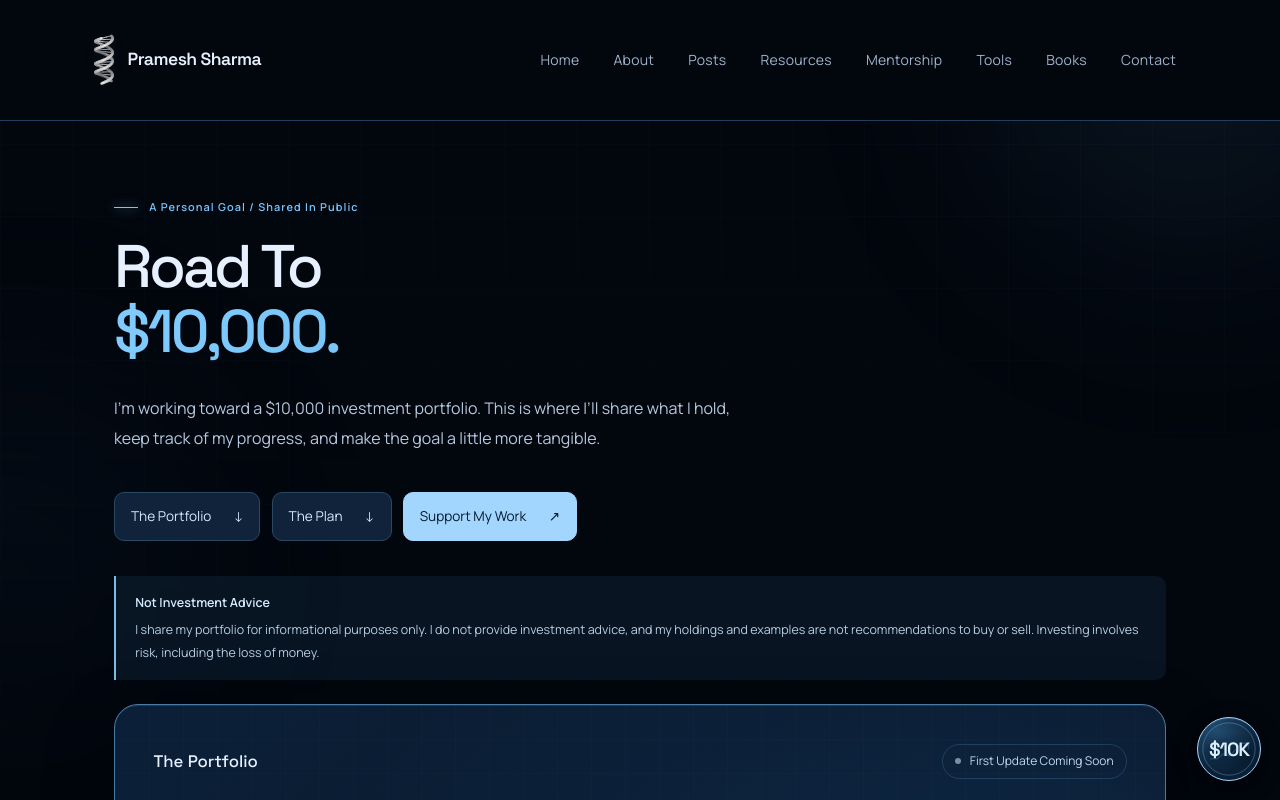
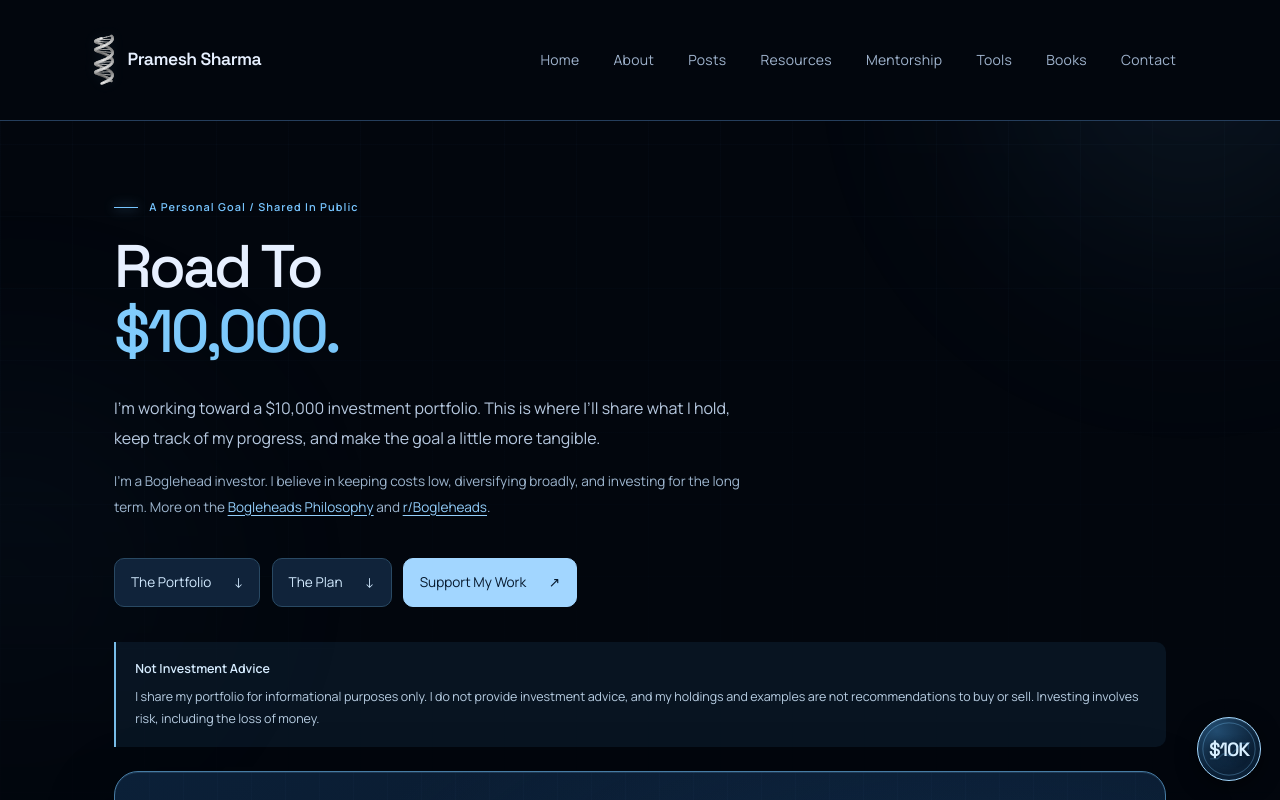
Before and after one commit to prameshsharma25/personal-website, a Next.js app: page /road-to-10000 in a window 1280 px wide. Shown: the top 800 px of the page. Built offline with nearby package versions, Linux system fonts and the light colour scheme.

Commit message:
Add Bogleheads investing philosophy and reading links

```diff
--- a/pages/road-to-10000.tsx
+++ b/pages/road-to-10000.tsx
@@ -170,7 +170,28 @@ export default function RoadTo10000({ referralUrl, coffeeUrl }: Props) {
           title="Road To"
           accent="$10,000."
           description="I’m working toward a $10,000 investment portfolio. This is where I’ll share what I hold, keep track of my progress, and make the goal a little more tangible."
-        />
+        >
+          <p className={styles.philosophy}>
+            I’m a Boglehead investor. I believe in keeping costs low,
+            diversifying broadly, and investing for the long term. More on the{' '}
+            <a
+              href="https://www.bogleheads.org/wiki/Bogleheads%C2%AE_investment_philosophy"
+              target="_blank"
+              rel="noopener noreferrer"
+            >
+              Bogleheads Philosophy
+            </a>{' '}
+            and{' '}
+            <a
+              href="https://www.reddit.com/r/Bogleheads/"
+              target="_blank"
+              rel="noopener noreferrer"
+            >
+              r/Bogleheads
+            </a>
+            .
+          </p>
+        </PageIntro>
         <div className={styles.jumpLinks}>
           <a href="#portfolio">
             The Portfolio <span aria-hidden="true">↓</span>
--- a/styles/Portfolio.module.css
+++ b/styles/Portfolio.module.css
@@ -5,6 +5,18 @@
 }
 .page section[id] {
   scroll-margin-top: 2rem;
+}
+.philosophy {
+  max-width: 650px;
+  margin: 1rem 0 0;
+  color: #9eb6cf;
+  font-size: 0.85rem;
+  line-height: 1.85;
+}
+.philosophy a {
+  color: #93cefb;
+  text-decoration: underline;
+  text-underline-offset: 3px;
 }
 .jumpLinks {
   display: flex;
```
